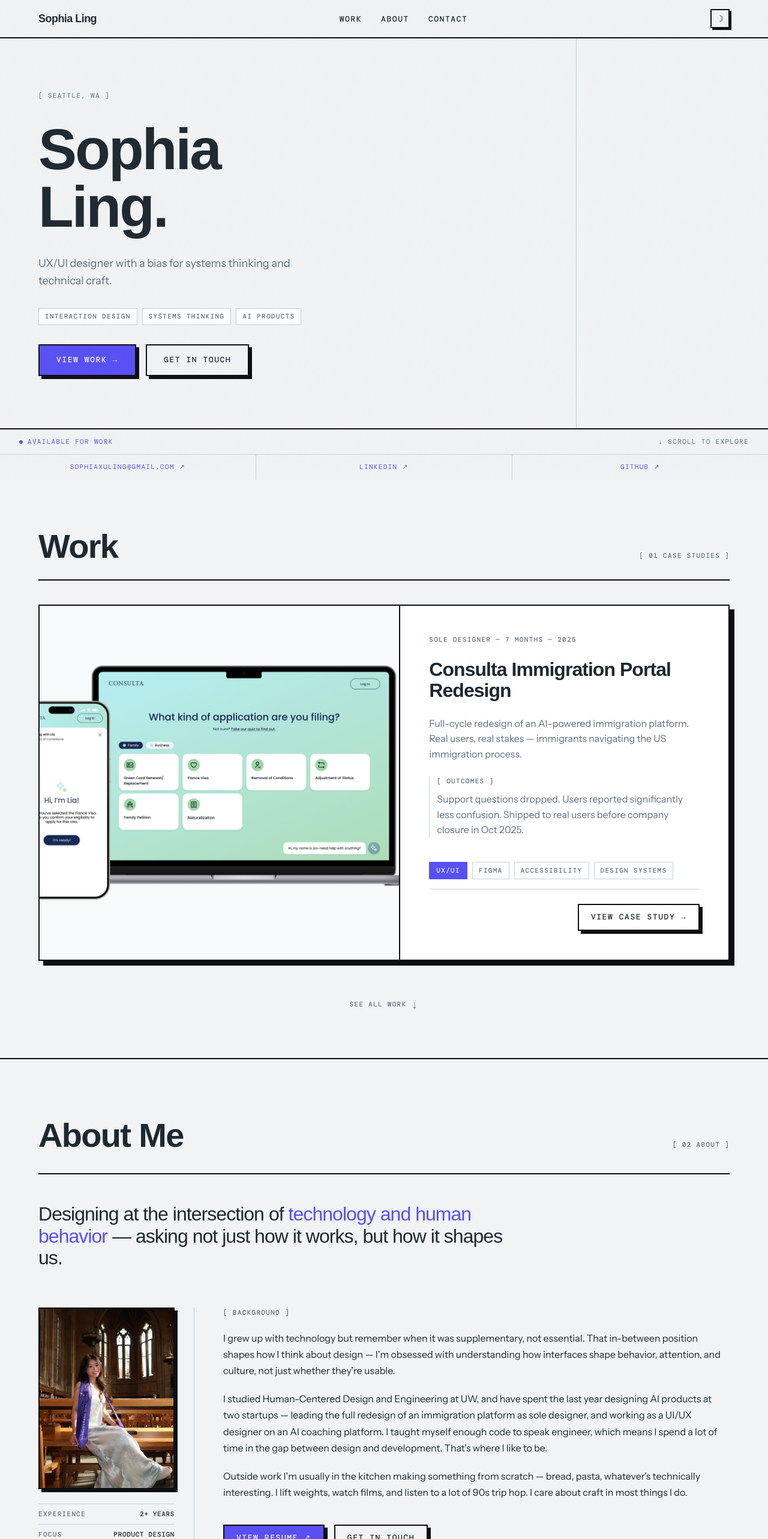
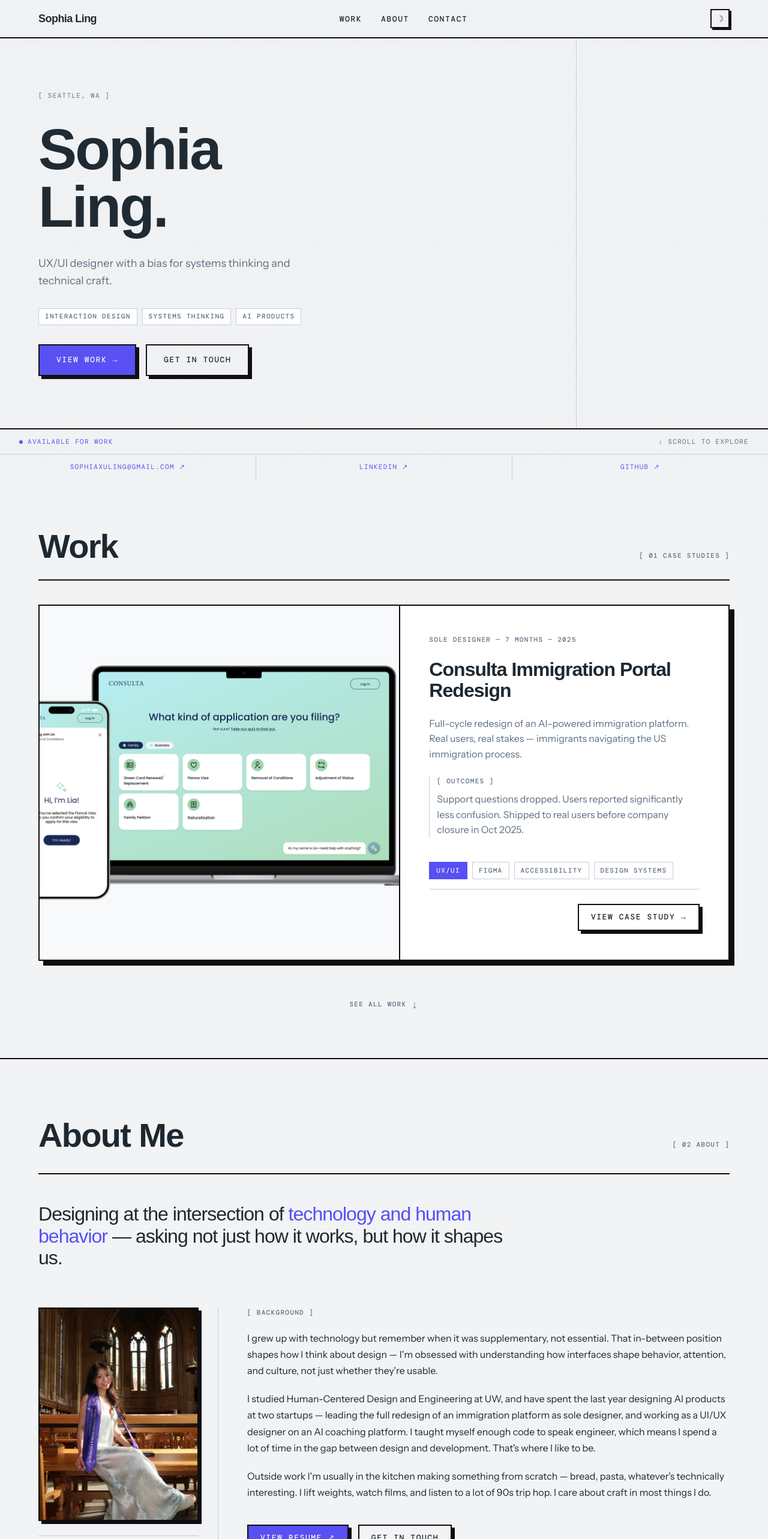
Before and after one commit to the-esoteric-girl/my-portfolio, a React (Vite) app: page / in a window 1280 px wide. Shown: the top 2566 px of the page at 60% size. Built offline with nearby package versions, Linux system fonts and the light colour scheme.

Commit message:
fix: long link values overflow in about sidebar

```diff
--- a/src/components/About.css
+++ b/src/components/About.css
@@ -39,7 +39,7 @@
 
 .about-detail {
   display: grid;
-  grid-template-columns: 260px 1fr;
+  grid-template-columns: 300px 1fr;
   gap: var(--space-12);
   margin-bottom: var(--space-16);
   align-items: start;
@@ -116,6 +116,7 @@
   flex-direction: column;
   border: var(--border);
   margin-top: var(--space-4);
+  width: 100%;
 }
 
 .about-link {
@@ -315,4 +316,10 @@
   .about-ctas {
     flex-direction: column;
   }
+
+  .about-link-value {
+    white-space: nowrap;
+    overflow: hidden;
+    text-overflow: ellipsis;
+  }
 }
```
